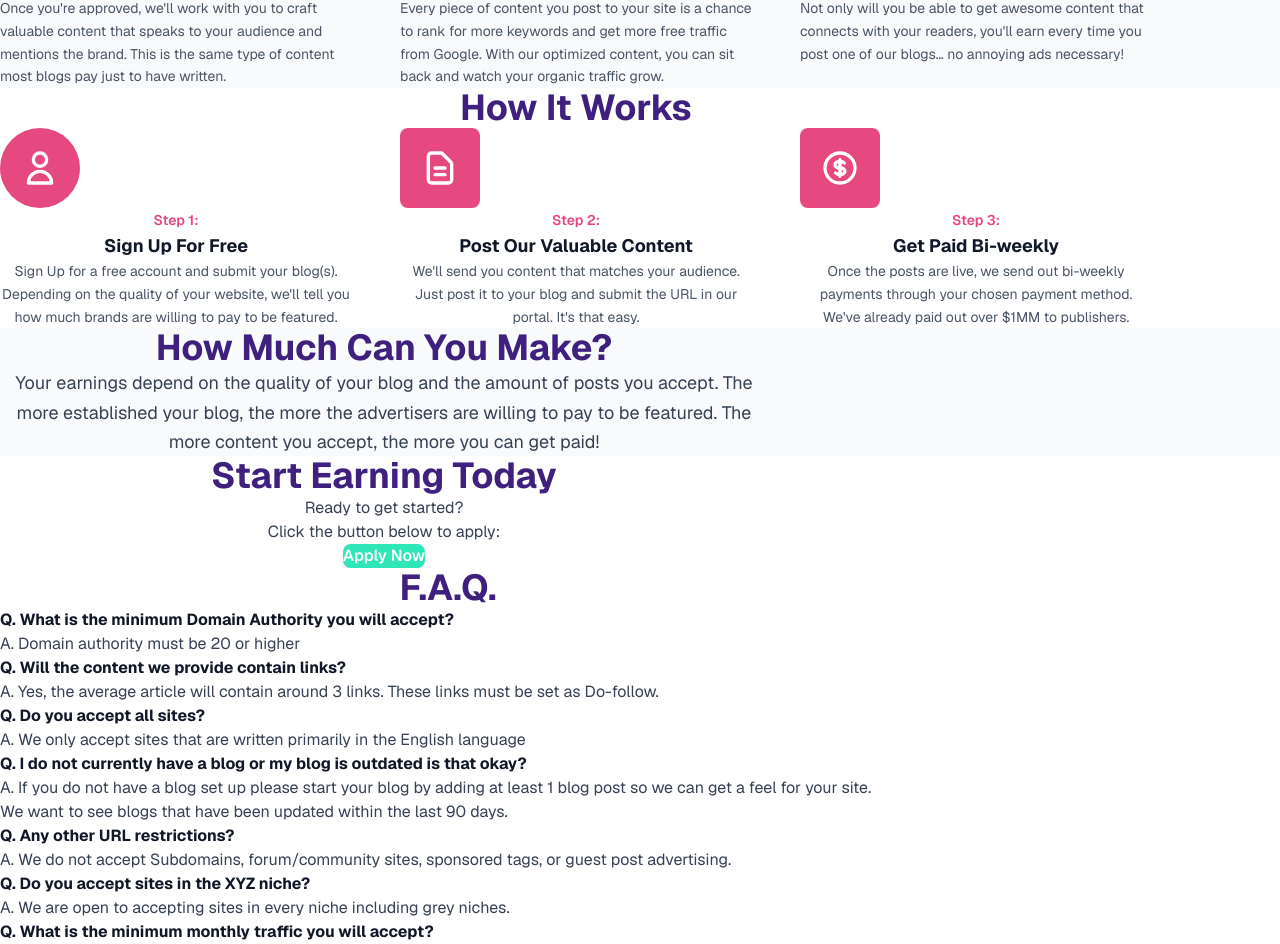
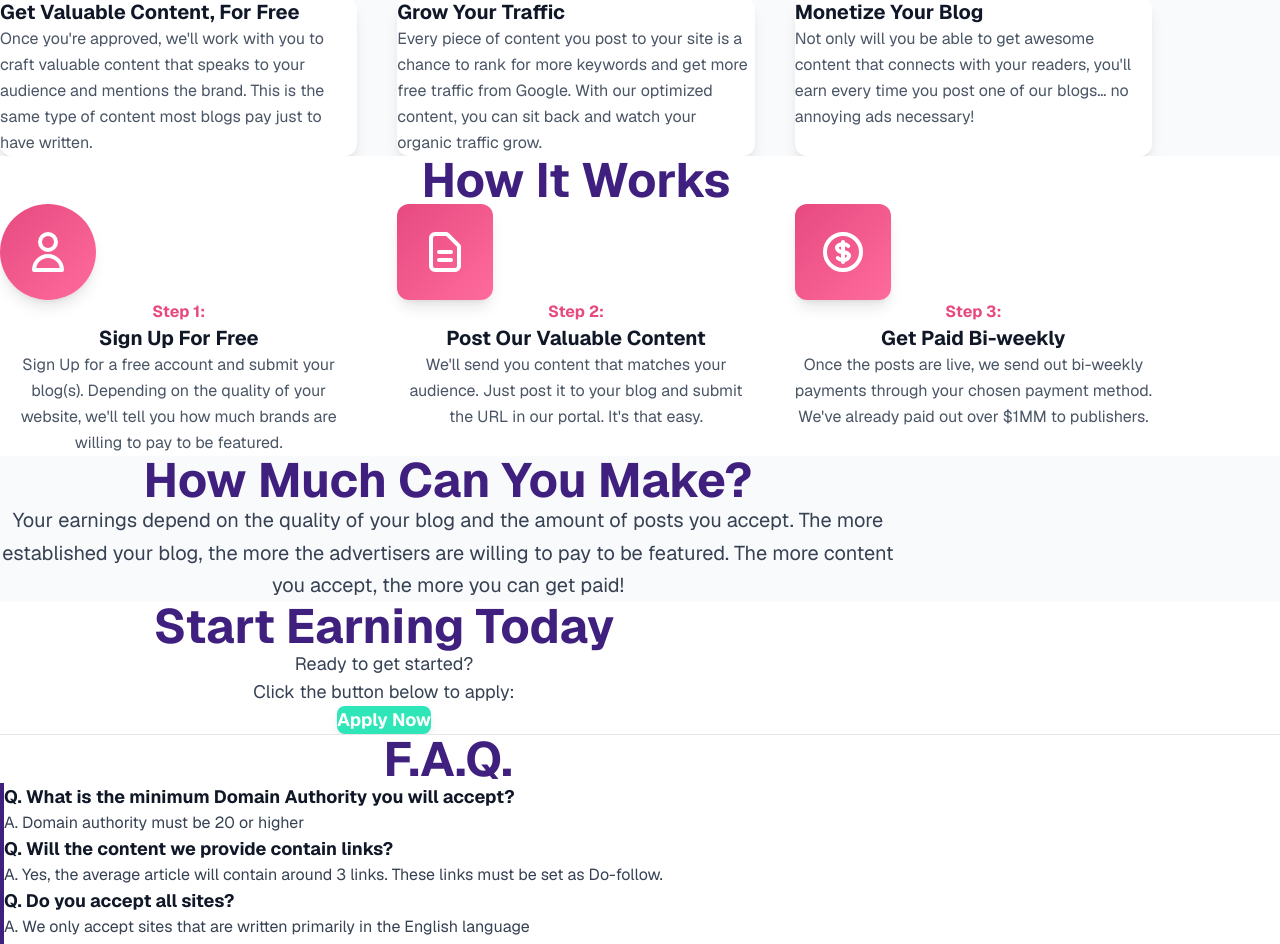
Before and after one commit to ESRAILHAQUE/publisherauthority-frontend, a Next.js app: page / in a window 1280 px wide. Shown: the part 587-1531 px from the top of the page. Built offline with nearby package versions, Linux system fonts and the light colour scheme.

Commit message:
Design: Professional polish - add cards with shadows, better spacing, purple borders on FAQ, larger icons, hover effects

```diff
--- a/app/page.tsx
+++ b/app/page.tsx
@@ -14,7 +14,7 @@ export default function HomePage() {
       <section className="bg-[#3F207F] text-white py-20 md:py-32">
         <div className="container mx-auto px-4">
           <div className="max-w-4xl mx-auto text-center space-y-6">
-            <h1 className="text-4xl md:text-6xl font-bold leading-tight">
+            <h1 className="text-5xl md:text-6xl font-bold leading-tight">
               The Easiest Way To Monetize Your Blog Without Annoying Ads
             </h1>
             <p className="text-xl md:text-2xl text-gray-200 max-w-2xl mx-auto leading-relaxed">
@@ -22,7 +22,7 @@ export default function HomePage() {
             </p>
             <div className="pt-6">
               <Link href="/apply">
-                <button className="px-8 py-4 bg-[#2EE6B7] hover:bg-[#26D1A6] text-white font-semibold rounded-lg text-lg transition-colors shadow-lg">
+                <button className="px-10 py-4 bg-[#2EE6B7] hover:bg-[#26D1A6] text-white font-bold rounded-lg text-lg transition-all shadow-lg hover:shadow-xl transform hover:scale-105">
                   Apply Now
                 </button>
               </Link>
@@ -32,13 +32,13 @@ export default function HomePage() {
       </section>
 
       {/* What Is Content Manager Section */}
-      <section className="py-16 md:py-24 bg-white">
+      <section className="py-20 md:py-28 bg-white">
         <div className="container mx-auto px-4">
-          <div className="max-w-3xl mx-auto text-center">
-            <h2 className="text-3xl md:text-4xl font-bold text-[#3F207F] mb-6">
+          <div className="max-w-4xl mx-auto text-center">
+            <h2 className="text-4xl md:text-5xl font-bold text-[#3F207F] mb-8">
               What Is Content Manager?
             </h2>
-            <p className="text-base md:text-lg text-gray-700 leading-relaxed">
+            <p className="text-lg md:text-xl text-gray-700 leading-relaxed">
               Content manager connects well-established blogs with brands that need more attention.
               Instead of plastering annoying ads on your site, these brands are more interested in being
               mentioned in a valuable piece of content that's featured on your site. This is the future
@@ -49,33 +49,33 @@ export default function HomePage() {
       </section>
 
       {/* Your Blog, Amplified Section */}
-      <section className="py-16 md:py-24 bg-gray-50">
+      <section className="py-20 md:py-28 bg-gray-50">
         <div className="container mx-auto px-4">
           <div className="max-w-6xl mx-auto">
-            <h2 className="text-3xl md:text-4xl font-bold text-[#3F207F] text-center mb-12">
+            <h2 className="text-4xl md:text-5xl font-bold text-[#3F207F] text-center mb-16">
               Your Blog, Amplified
             </h2>
-            <div className="grid grid-cols-1 md:grid-cols-3 gap-12">
-              <div className="text-left">
-                <h3 className="text-lg font-bold text-gray-900 mb-3">Get Valuable Content, For Free</h3>
-                <p className="text-sm text-gray-600 leading-relaxed">
+            <div className="grid grid-cols-1 md:grid-cols-3 gap-10">
+              <div className="bg-white p-8 rounded-xl shadow-lg hover:shadow-2xl transition-all transform hover:-translate-y-2">
+                <h3 className="text-xl font-bold text-gray-900 mb-4">Get Valuable Content, For Free</h3>
+                <p className="text-gray-600 leading-relaxed">
                   Once you're approved, we'll work with you to craft valuable content that speaks to your
                   audience and mentions the brand. This is the same type of content most blogs pay just to have written.
                 </p>
               </div>
 
-              <div className="text-left">
-                <h3 className="text-lg font-bold text-gray-900 mb-3">Grow Your Traffic</h3>
-                <p className="text-sm text-gray-600 leading-relaxed">
+              <div className="bg-white p-8 rounded-xl shadow-lg hover:shadow-2xl transition-all transform hover:-translate-y-2">
+                <h3 className="text-xl font-bold text-gray-900 mb-4">Grow Your Traffic</h3>
+                <p className="text-gray-600 leading-relaxed">
                   Every piece of content you post to your site is a chance to rank for more keywords and
                   get more free traffic from Google. With our optimized content, you can sit back and watch
                   your organic traffic grow.
                 </p>
               </div>
 
-              <div className="text-left">
-                <h3 className="text-lg font-bold text-gray-900 mb-3">Monetize Your Blog</h3>
-                <p className="text-sm text-gray-600 leading-relaxed">
+              <div className="bg-white p-8 rounded-xl shadow-lg hover:shadow-2xl transition-all transform hover:-translate-y-2">
+                <h3 className="text-xl font-bold text-gray-900 mb-4">Monetize Your Blog</h3>
+                <p className="text-gray-600 leading-relaxed">
                   Not only will you be able to get awesome content that connects with your readers,
                   you'll earn every time you post one of our blogs… no annoying ads necessary!
                 </p>
@@ -86,56 +86,56 @@ export default function HomePage() {
       </section>
 
       {/* How It Works Section */}
-      <section className="py-16 md:py-24 bg-white">
+      <section className="py-20 md:py-28 bg-white">
         <div className="container mx-auto px-4">
           <div className="max-w-6xl mx-auto">
-            <h2 className="text-3xl md:text-4xl font-bold text-[#3F207F] text-center mb-12">
+            <h2 className="text-4xl md:text-5xl font-bold text-[#3F207F] text-center mb-16">
               How It Works
             </h2>
-            <div className="grid grid-cols-1 md:grid-cols-3 gap-12">
+            <div className="grid grid-cols-1 md:grid-cols-3 gap-10">
               <div className="text-center">
-                <div className="w-20 h-20 bg-[#E64980] rounded-full flex items-center justify-center mx-auto mb-6">
-                  <svg className="w-10 h-10 text-white" fill="none" stroke="currentColor" viewBox="0 0 24 24">
+                <div className="w-24 h-24 bg-gradient-to-br from-[#E64980] to-[#FF6B9D] rounded-full flex items-center justify-center mx-auto mb-6 shadow-lg">
+                  <svg className="w-12 h-12 text-white" fill="none" stroke="currentColor" viewBox="0 0 24 24">
                     <path strokeLinecap="round" strokeLinejoin="round" strokeWidth={2} d="M16 7a4 4 0 11-8 0 4 4 0 018 0zM12 14a7 7 0 00-7 7h14a7 7 0 00-7-7z" />
                   </svg>
                 </div>
                 <div className="mb-4">
-                  <span className="text-sm font-semibold text-[#E64980]">Step 1:</span>
-                  <h3 className="text-lg font-bold text-gray-900 mt-2">Sign Up For Free</h3>
+                  <span className="text-base font-bold text-[#E64980]">Step 1:</span>
+                  <h3 className="text-xl font-bold text-gray-900 mt-2">Sign Up For Free</h3>
                 </div>
-                <p className="text-sm text-gray-600 leading-relaxed">
+                <p className="text-gray-600 leading-relaxed">
                   Sign Up for a free account and submit your blog(s). Depending on the quality of your
                   website, we'll tell you how much brands are willing to pay to be featured.
                 </p>
               </div>
 
               <div className="text-center">
-                <div className="w-20 h-20 bg-[#E64980] rounded-lg flex items-center justify-center mx-auto mb-6">
-                  <svg className="w-10 h-10 text-white" fill="none" stroke="currentColor" viewBox="0 0 24 24">
+                <div className="w-24 h-24 bg-gradient-to-br from-[#E64980] to-[#FF6B9D] rounded-xl flex items-center justify-center mx-auto mb-6 shadow-lg">
+                  <svg className="w-12 h-12 text-white" fill="none" stroke="currentColor" viewBox="0 0 24 24">
                     <path strokeLinecap="round" strokeLinejoin="round" strokeWidth={2} d="M9 12h6m-6 4h6m2 5H7a2 2 0 01-2-2V5a2 2 0 012-2h5.586a1 1 0 01.707.293l5.414 5.414a1 1 0 01.293.707V19a2 2 0 01-2 2z" />
                   </svg>
                 </div>
                 <div className="mb-4">
-                  <span className="text-sm font-semibold text-[#E64980]">Step 2:</span>
-                  <h3 className="text-lg font-bold text-gray-900 mt-2">Post Our Valuable Content</h3>
+                  <span className="text-base font-bold text-[#E64980]">Step 2:</span>
+                  <h3 className="text-xl font-bold text-gray-900 mt-2">Post Our Valuable Content</h3>
                 </div>
-                <p className="text-sm text-gray-600 leading-relaxed">
+                <p className="text-gray-600 leading-relaxed">
                   We'll send you content that matches your audience. Just post it to your blog and submit
                   the URL in our portal. It's that easy.
                 </p>
               </div>
 
               <div className="text-center">
-                <div className="w-20 h-20 bg-[#E64980] rounded-lg flex items-center justify-center mx-auto mb-6">
-                  <svg className="w-10 h-10 text-white" fill="none" stroke="currentColor" viewBox="0 0 24 24">
+                <div className="w-24 h-24 bg-gradient-to-br from-[#E64980] to-[#FF6B9D] rounded-xl flex items-center justify-center mx-auto mb-6 shadow-lg">
+                  <svg className="w-12 h-12 text-white" fill="none" stroke="currentColor" viewBox="0 0 24 24">
                     <path strokeLinecap="round" strokeLinejoin="round" strokeWidth={2} d="M12 8c-1.657 0-3 .895-3 2s1.343 2 3 2 3 .895 3 2-1.343 2-3 2m0-8c1.11 0 2.08.402 2.599 1M12 8V7m0 1v8m0 0v1m0-1c-1.11 0-2.08-.402-2.599-1M21 12a9 9 0 11-18 0 9 9 0 0118 0z" />
                   </svg>
                 </div>
                 <div className="mb-4">
-                  <span className="text-sm font-semibold text-[#E64980]">Step 3:</span>
-                  <h3 className="text-lg font-bold text-gray-900 mt-2">Get Paid Bi-weekly</h3>
+                  <span className="text-base font-bold text-[#E64980]">Step 3:</span>
+                  <h3 className="text-xl font-bold text-gray-900 mt-2">Get Paid Bi-weekly</h3>
                 </div>
-                <p className="text-sm text-gray-600 leading-relaxed">
+                <p className="text-gray-600 leading-relaxed">
                   Once the posts are live, we send out bi-weekly payments through your chosen payment method.
                   We've already paid out over $1MM to publishers.
                 </p>
@@ -146,13 +146,13 @@ export default function HomePage() {
       </section>
 
       {/* How Much Can You Make Section */}
-      <section className="py-16 md:py-24 bg-gray-50">
+      <section className="py-20 md:py-28 bg-gray-50">
         <div className="container mx-auto px-4">
-          <div className="max-w-3xl mx-auto text-center">
-            <h2 className="text-3xl md:text-4xl font-bold text-[#3F207F] mb-6">
+          <div className="max-w-4xl mx-auto text-center">
+            <h2 className="text-4xl md:text-5xl font-bold text-[#3F207F] mb-8">
               How Much Can You Make?
             </h2>
-            <p className="text-base md:text-lg text-gray-700 leading-relaxed">
+            <p className="text-lg md:text-xl text-gray-700 leading-relaxed">
               Your earnings depend on the quality of your blog and the amount of posts you accept.
               The more established your blog, the more the advertisers are willing to pay to be featured.
               The more content you accept, the more you can get paid!
@@ -162,19 +162,19 @@ export default function HomePage() {
       </section>
 
       {/* Start Earning Today Section */}
-      <section className="py-16 md:py-24 bg-white">
+      <section className="py-20 md:py-28 bg-white">
         <div className="container mx-auto px-4">
-          <div className="max-w-3xl mx-auto text-center space-y-4">
-            <h2 className="text-3xl md:text-4xl font-bold text-[#3F207F]">
+          <div className="max-w-3xl mx-auto text-center space-y-6">
+            <h2 className="text-4xl md:text-5xl font-bold text-[#3F207F]">
               Start Earning Today
             </h2>
-            <div>
-              <p className="text-base text-gray-700">Ready to get started?</p>
-              <p className="text-base text-gray-700">Click the button below to apply:</p>
+            <div className="space-y-1">
+              <p className="text-lg text-gray-700">Ready to get started?</p>
+              <p className="text-lg text-gray-700">Click the button below to apply:</p>
             </div>
-            <div className="pt-2">
+            <div className="pt-4">
               <Link href="/apply">
-                <button className="px-8 py-3 bg-[#2EE6B7] hover:bg-[#26D1A6] text-white font-semibold rounded-lg transition-colors shadow-md">
+                <button className="px-10 py-4 bg-[#2EE6B7] hover:bg-[#26D1A6] text-white font-bold rounded-lg text-lg transition-all shadow-lg hover:shadow-xl transform hover:scale-105">
                   Apply Now
                 </button>
               </Link>
@@ -184,39 +184,39 @@ export default function HomePage() {
       </section>
 
       {/* FAQ Section */}
-      <section className="py-16 md:py-24 bg-white">
+      <section className="py-20 md:py-28 bg-white border-t border-gray-200">
         <div className="container mx-auto px-4">
           <div className="max-w-4xl mx-auto">
-            <h2 className="text-3xl md:text-4xl font-bold text-[#3F207F] text-center mb-12">
+            <h2 className="text-4xl md:text-5xl font-bold text-[#3F207F] text-center mb-12">
               F.A.Q.
             </h2>
-            <div className="space-y-6 text-left">
-              <div>
-                <p className="font-bold text-gray-900 mb-2">Q. What is the minimum Domain Authority you will accept?</p>
+            <div className="space-y-8 text-left">
+              <div className="border-l-4 border-[#3F207F] pl-6">
+                <p className="font-bold text-lg text-gray-900 mb-2">Q. What is the minimum Domain Authority you will accept?</p>
                 <p className="text-gray-700">A. Domain authority must be 20 or higher</p>
               </div>
-              <div>
-                <p className="font-bold text-gray-900 mb-2">Q. Will the content we provide contain links?</p>
+              <div className="border-l-4 border-[#3F207F] pl-6">
+                <p className="font-bold text-lg text-gray-900 mb-2">Q. Will the content we provide contain links?</p>
                 <p className="text-gray-700">A. Yes, the average article will contain around 3 links. These links must be set as Do-follow.</p>
               </div>
-              <div>
-                <p className="font-bold text-gray-900 mb-2">Q. Do you accept all sites?</p>
+              <div className="border-l-4 border-[#3F207F] pl-6">
+                <p className="font-bold text-lg text-gray-900 mb-2">Q. Do you accept all sites?</p>
                 <p className="text-gray-700">A. We only accept sites that are written primarily in the English language</p>
               </div>
-              <div>
-                <p className="font-bold text-gray-900 mb-2">Q. I do not currently have a blog or my blog is outdated is that okay?</p>
+              <div className="border-l-4 border-[#3F207F] pl-6">
+                <p className="font-bold text-lg text-gray-900 mb-2">Q. I do not currently have a blog or my blog is outdated is that okay?</p>
                 <p className="text-gray-700">A. If you do not have a blog set up please start your blog by adding at least 1 blog post so we can get a feel for your site. We want to see blogs that have been updated within the last 90 days.</p>
               </div>
-              <div>
-                <p className="font-bold text-gray-900 mb-2">Q. Any other URL restrictions?</p>
+              <div className="border-l-4 border-[#3F207F] pl-6">
+                <p className="font-bold text-lg text-gray-900 mb-2">Q. Any other URL restrictions?</p>
                 <p className="text-gray-700">A. We do not accept Subdomains, forum/community sites, sponsored tags, or guest post advertising.</p>
               </div>
-              <div>
-                <p className="font-bold text-gray-900 mb-2">Q. Do you accept sites in the XYZ niche?</p>
+              <div className="border-l-4 border-[#3F207F] pl-6">
+                <p className="font-bold text-lg text-gray-900 mb-2">Q. Do you accept sites in the XYZ niche?</p>
                 <p className="text-gray-700">A. We are open to accepting sites in every niche including grey niches.</p>
               </div>
-              <div>
-                <p className="font-bold text-gray-900 mb-2">Q. What is the minimum monthly traffic you will accept?</p>
+              <div className="border-l-4 border-[#3F207F] pl-6">
+                <p className="font-bold text-lg text-gray-900 mb-2">Q. What is the minimum monthly traffic you will accept?</p>
                 <p className="text-gray-700">Our minimum monthly traffic is based on the DA of the website. Domains with DA's 20-39 require a minimum of 150 organic traffic.</p>
                 <p className="text-gray-700 mt-1">Domains with DA's 40+ require a minimum of 500 organic traffic.</p>
               </div>
```
